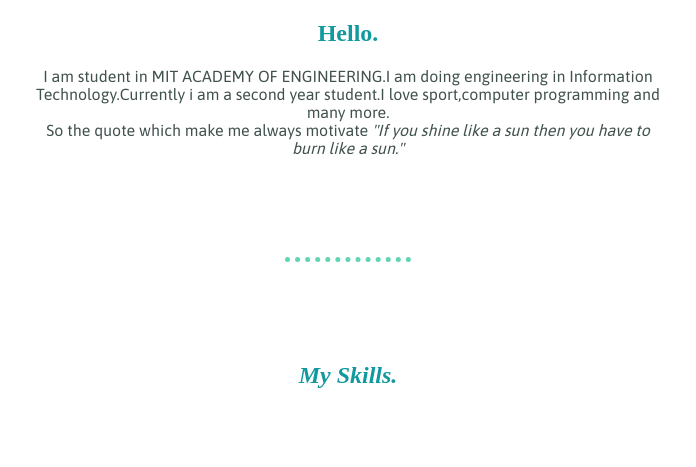
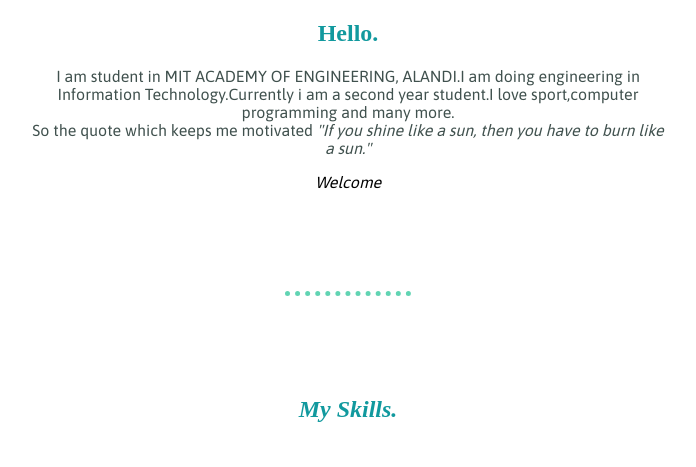
Before and after one commit to GURPREET746/personalsite, a plain HTML site: page index.html in a window 1280 px wide. Shown: the part 1042-1509 px from the top of the page, without its empty margins (292-988 px from the left). Drawn offline with Linux system fonts and the light colour scheme; a web font is replaced by a local one.

Commit message:
Update index.html

```diff
--- a/index.html
+++ b/index.html
@@ -22,8 +22,8 @@
     <div class="profile">
       <img src="goldy.png" alt="image" width="180px" height="180px">
       <h2>Hello.</h2>
-      <p class="para1">I am student in MIT ACADEMY OF ENGINEERING.I am doing engineering in Information Technology.Currently i am a second year student.I love sport,computer programming and many more.<br>
-        So the quote which make me always motivate <em>"If you shine like a sun then you have to burn like a sun."</p>
+      <p class="para1">I am student in MIT ACADEMY OF ENGINEERING, ALANDI.I am doing engineering in Information Technology.Currently i am a second year student.I love sport,computer programming and many more.<br>
+        So the quote which keeps me motivated <em>"If you shine like a sun, then you have to burn like a sun."</p> <p> Welcome </p>
     </div>
     <hr>
     <div class="skills">
```
